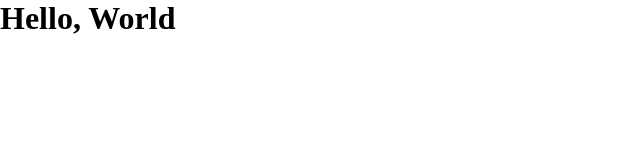
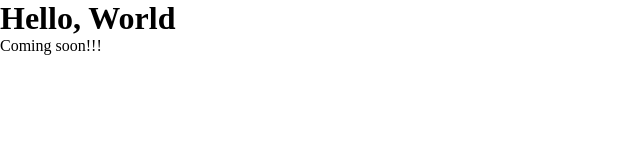
Before and after one commit to KingsleyIbe/kingsleyibeportfolio, a React (Create React App) app: page / in a window 1280 px wide. Shown: the top 160 px of the page, without its empty margins (0-640 px from the left). Built offline with nearby package versions, Linux system fonts and the light colour scheme.

Commit message:
Initial commit

```diff
--- a/src/App.tsx
+++ b/src/App.tsx
@@ -4,6 +4,7 @@ function App() {
   return (
     <div className="App">
       <h1>Hello, World</h1>
+      <p>Coming soon!!!</p>
     </div>
   );
 }
```
